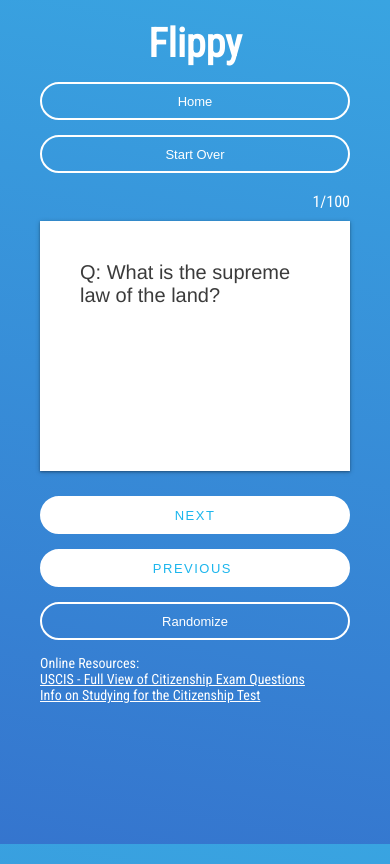
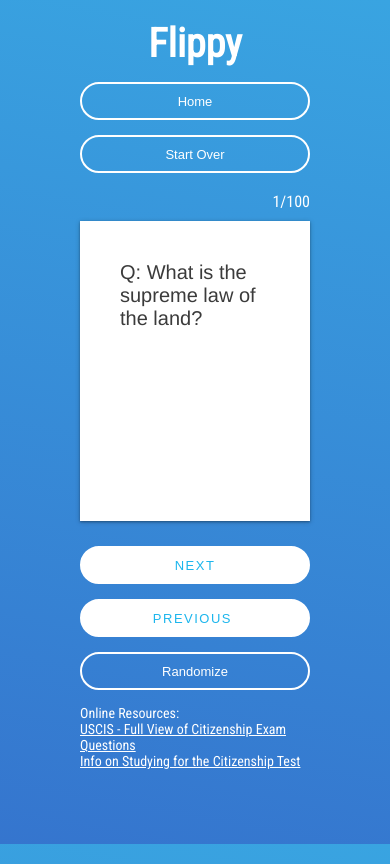
Before and after one commit to loucilvr/Flippy, a React (Create React App) app: page /study in a window 390 px wide. Built offline with nearby package versions, Linux system fonts and the light colour scheme.

Commit message:
Fix answer text and margin

```diff
--- a/src/assets/App.css
+++ b/src/assets/App.css
@@ -1,3 +1,7 @@
+.App {
+  margin: 20px 40px;
+}
+
 .title {
   font-size: 40px;
   margin-bottom: 0;
@@ -119,7 +123,7 @@
 }
 .prevNextCardBtn:hover {
   margin-top: 15px;
-  margin-right: 10px;
+  margin-left: 10px;
   height: 38px;
   vertical-align: middle;
   font-size: 13px;
@@ -163,12 +167,15 @@
     font-size: 20px;
   }
 
-  .answerText {
-    font-size: 18px;
+  .answer {
+    font-size: 17px;
+    font-weight: bold;
+    margin-top: 30px;
   }
+
   .flashCard {
     width: 100%;
-    height: 250px;
+    height: 300px;
     margin-bottom: 10px;
     background-color: #fff;
   }
--- a/src/js/components/StudyGuide.js
+++ b/src/js/components/StudyGuide.js
@@ -104,9 +104,9 @@ export default class StudyGuide extends Component {
                         <div style={{padding: 40}}>
                                <span className="question">
                                    { this.state.showQuestion && data.cards[this.state.currentCard].question }</span>
-                                <h2 className="answer">
+                                <p className="answer">
                                     { this.state.showAnswer && data.cards[this.state.currentCard].answer }
-                                </h2>
+                                </p>
                                 <br/>
                                 {  this.state.showAnswer && data.cards[this.state.currentCard].link
                                     && <a href="https://www.govtrack.us/congress/members/FL#representatives" target="_blank">
```
